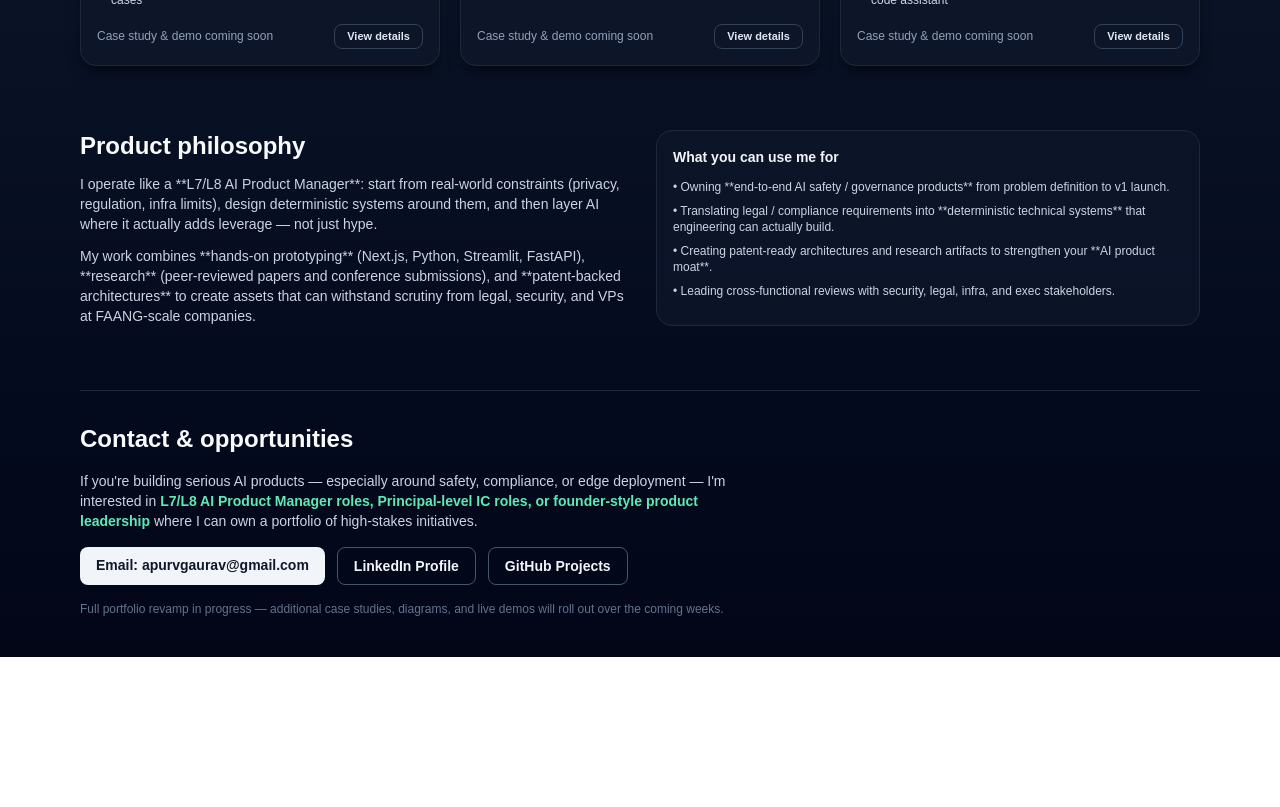
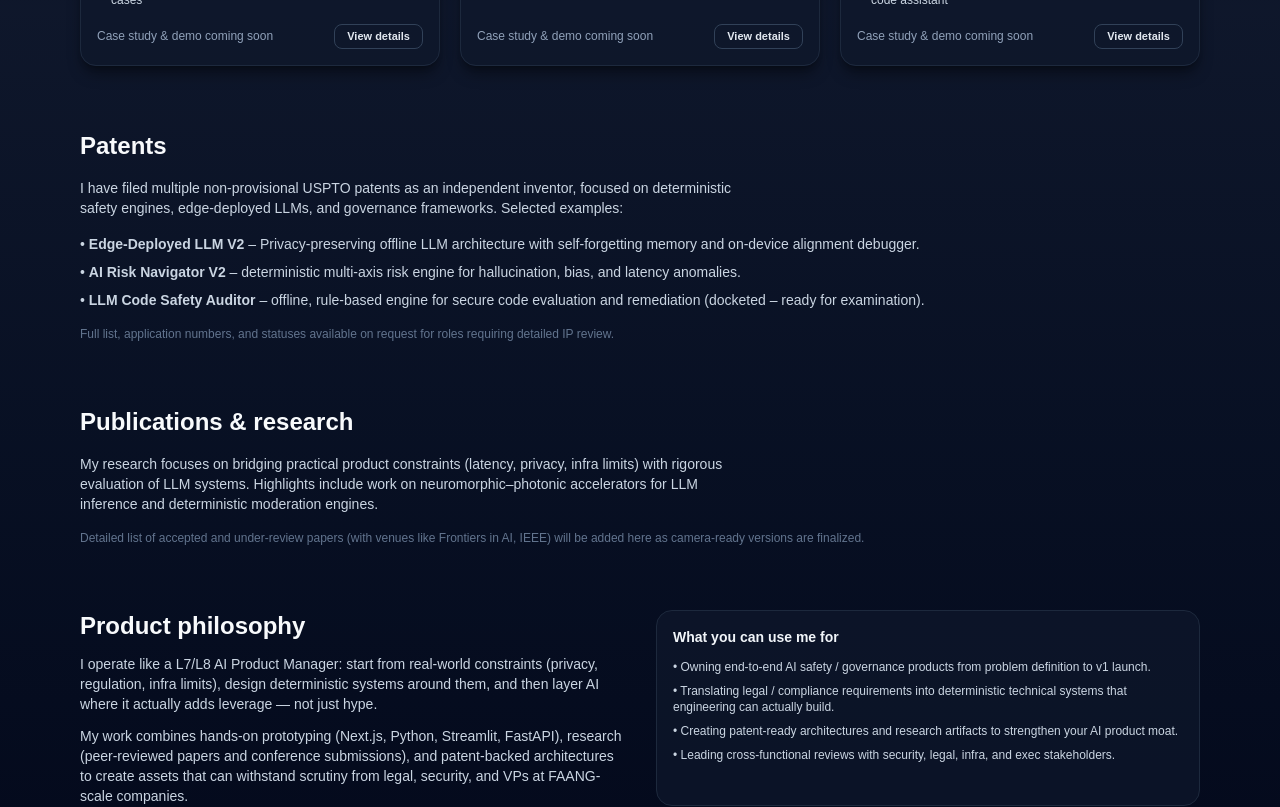
Before and after one commit to apurvgaurav/apurv-portfolio, a Next.js app: page / in a window 1280 px wide. Shown: the part 1120-1927 px from the top of the page. Before the commit the page ends 1777 px from the top, so only its background shows below. Built offline with nearby package versions, Linux system fonts and the light colour scheme.

Commit message:
feat: add sections and anchors

```diff
--- a/app/page.tsx
+++ b/app/page.tsx
@@ -48,7 +48,10 @@ export default function Home() {
   return (
     <main className="space-y-16">
       {/* HERO */}
-      <section className="grid gap-10 md:grid-cols-[3fr,2fr] items-center">
+      <section
+        id="hero"
+        className="grid items-center gap-10 md:grid-cols-[3fr,2fr]"
+      >
         <div className="space-y-6">
           <div className="inline-flex items-center gap-2 rounded-full border border-slate-700 bg-slate-900/60 px-3 py-1 text-xs font-medium text-slate-300">
             <span className="h-2 w-2 rounded-full bg-emerald-400" />
@@ -103,7 +106,7 @@ export default function Home() {
           </div>
 
           <p className="max-w-xl text-sm text-slate-400">
-            I design and ship **LLM safety and governance products** that are
+            I design and ship LLM safety and governance products that are
             testable, debuggable, and patent-backed. This portfolio highlights
             my end-to-end product thinking from problem framing to architecture,
             experiments, and GTM narrative.
@@ -139,7 +142,7 @@ export default function Home() {
           </div>
 
           <div className="mt-5 rounded-xl border border-emerald-500/40 bg-emerald-500/5 px-3 py-3 text-xs text-emerald-200">
-            Building a portfolio that demonstrates **repeatable patterns**:
+            Building a portfolio that demonstrates repeatable patterns:
             deterministic safety, offline-by-design, audit trails, and
             patent-grade architecture — not just pretty demos.
           </div>
@@ -202,24 +205,74 @@ export default function Home() {
         </div>
       </section>
 
+      {/* PATENTS */}
+      <section id="patents" className="space-y-4">
+        <h2 className="text-xl font-semibold text-slate-50 sm:text-2xl">
+          Patents
+        </h2>
+        <p className="max-w-2xl text-sm text-slate-300">
+          I have filed multiple non-provisional USPTO patents as an independent
+          inventor, focused on deterministic safety engines, edge-deployed LLMs,
+          and governance frameworks. Selected examples:
+        </p>
+        <ul className="space-y-2 text-sm text-slate-300">
+          <li>
+            • <span className="font-semibold">Edge-Deployed LLM V2</span> –
+            Privacy-preserving offline LLM architecture with self-forgetting
+            memory and on-device alignment debugger.
+          </li>
+          <li>
+            • <span className="font-semibold">AI Risk Navigator V2</span> –
+            deterministic multi-axis risk engine for hallucination, bias, and
+            latency anomalies.
+          </li>
+          <li>
+            • <span className="font-semibold">LLM Code Safety Auditor</span> –
+            offline, rule-based engine for secure code evaluation and
+            remediation (docketed – ready for examination).
+          </li>
+        </ul>
+        <p className="text-xs text-slate-500">
+          Full list, application numbers, and statuses available on request for
+          roles requiring detailed IP review.
+        </p>
+      </section>
+
+      {/* PUBLICATIONS */}
+      <section id="publications" className="space-y-4">
+        <h2 className="text-xl font-semibold text-slate-50 sm:text-2xl">
+          Publications & research
+        </h2>
+        <p className="max-w-2xl text-sm text-slate-300">
+          My research focuses on bridging practical product constraints
+          (latency, privacy, infra limits) with rigorous evaluation of LLM
+          systems. Highlights include work on neuromorphic–photonic accelerators
+          for LLM inference and deterministic moderation engines.
+        </p>
+        <p className="text-xs text-slate-500">
+          Detailed list of accepted and under-review papers (with venues like
+          Frontiers in AI, IEEE) will be added here as camera-ready versions
+          are finalized.
+        </p>
+      </section>
+
       {/* ABOUT / POSITIONING */}
-      <section className="grid gap-8 md:grid-cols-2">
+      <section id="about" className="grid gap-8 md:grid-cols-2">
         <div className="space-y-3">
           <h2 className="text-xl font-semibold text-slate-50 sm:text-2xl">
             Product philosophy
           </h2>
           <p className="text-sm text-slate-300">
-            I operate like a **L7/L8 AI Product Manager**: start from
-            real-world constraints (privacy, regulation, infra limits), design
+            I operate like a L7/L8 AI Product Manager: start from real-world
+            constraints (privacy, regulation, infra limits), design
             deterministic systems around them, and then layer AI where it
             actually adds leverage — not just hype.
           </p>
           <p className="text-sm text-slate-300">
-            My work combines **hands-on prototyping** (Next.js, Python,
-            Streamlit, FastAPI), **research** (peer-reviewed papers and
-            conference submissions), and **patent-backed architectures** to
-            create assets that can withstand scrutiny from legal, security, and
-            VPs at FAANG-scale companies.
+            My work combines hands-on prototyping (Next.js, Python, Streamlit,
+            FastAPI), research (peer-reviewed papers and conference submissions),
+            and patent-backed architectures to create assets that can withstand
+            scrutiny from legal, security, and VPs at FAANG-scale companies.
           </p>
         </div>
 
@@ -229,16 +282,16 @@ export default function Home() {
           </h3>
           <ul className="mt-2 space-y-2 text-xs text-slate-300">
             <li>
-              • Owning **end-to-end AI safety / governance products** from
-              problem definition to v1 launch.
+              • Owning end-to-end AI safety / governance products from problem
+              definition to v1 launch.
             </li>
             <li>
-              • Translating legal / compliance requirements into **deterministic
-              technical systems** that engineering can actually build.
+              • Translating legal / compliance requirements into deterministic
+              technical systems that engineering can actually build.
             </li>
             <li>
               • Creating patent-ready architectures and research artifacts to
-              strengthen your **AI product moat**.
+              strengthen your AI product moat.
             </li>
             <li>
               • Leading cross-functional reviews with security, legal, infra,
@@ -249,7 +302,10 @@ export default function Home() {
       </section>
 
       {/* CONTACT */}
-      <section id="contact" className="space-y-4 border-t border-slate-800 pt-8">
+      <section
+        id="contact"
+        className="space-y-4 border-t border-slate-800 pt-8"
+      >
         <h2 className="text-xl font-semibold text-slate-50 sm:text-2xl">
           Contact & opportunities
         </h2>
```
